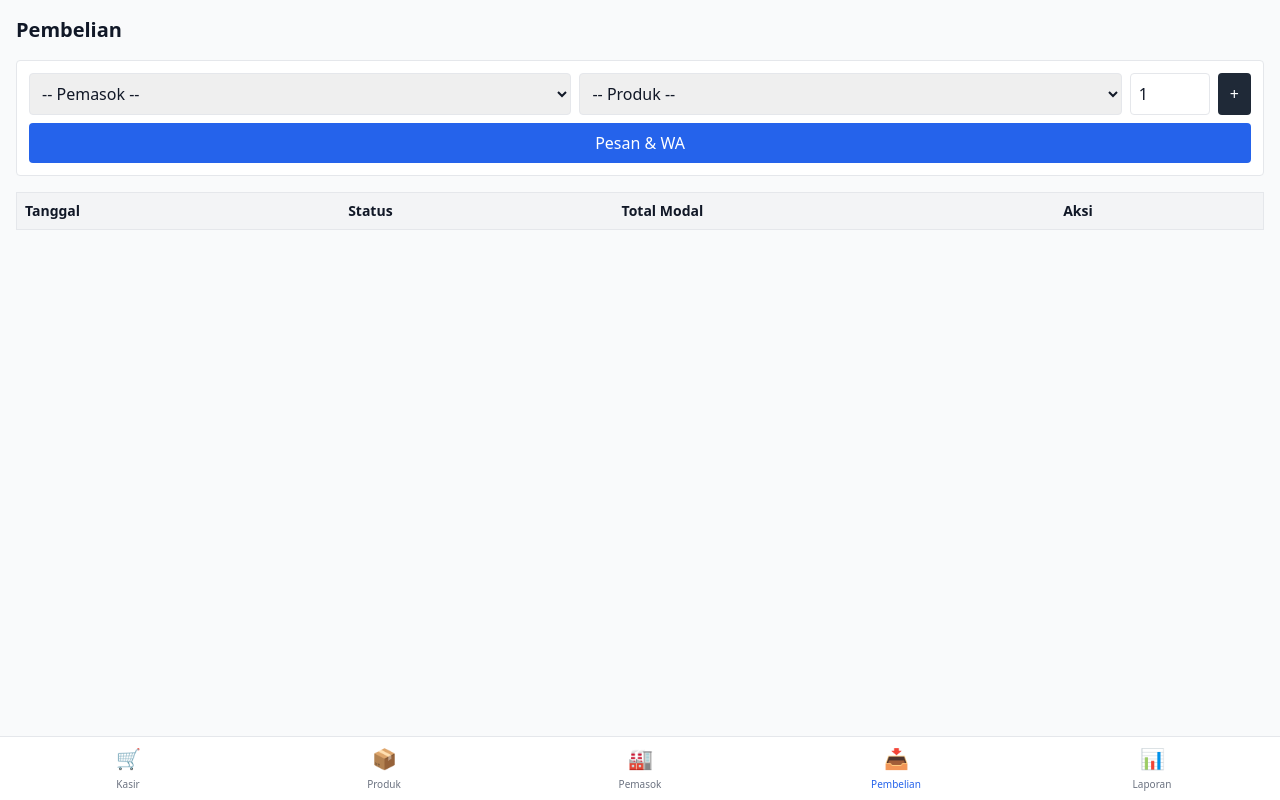
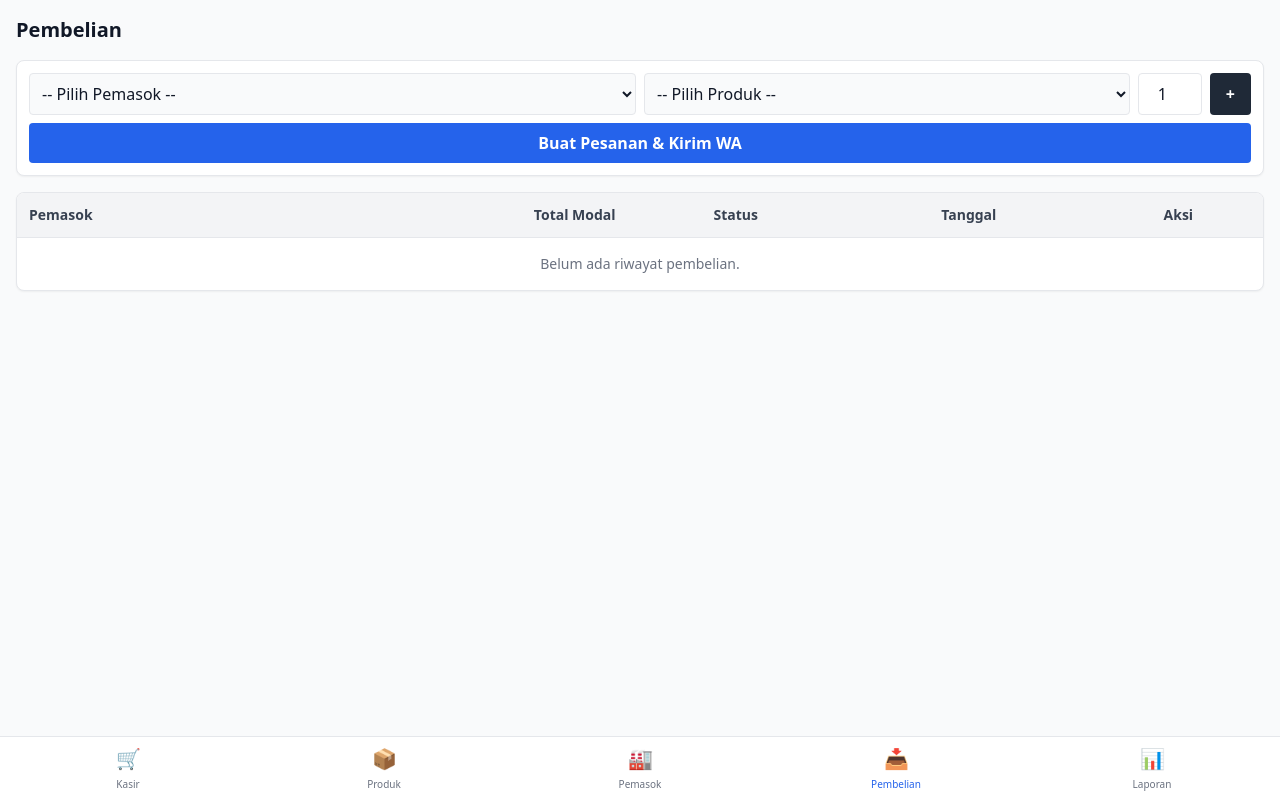
Before and after one commit to salmonranda1609/toko-offline, a Next.js app: page /pembelian in a window 1280 px wide. Built offline with nearby package versions, Linux system fonts and the light colour scheme.

Commit message:
pesan penjelasan update

```diff
--- a/app/pembelian/page.tsx
+++ b/app/pembelian/page.tsx
@@ -7,28 +7,42 @@ export default function PembelianPage() {
   const [products, setProducts] = useState<Product[]>([])
   const [purchases, setPurchases] = useState<Purchase[]>([])
 
+  // State Form Pesanan
   const [supplierId, setSupplierId] = useState('')
   const [productPick, setProductPick] = useState('')
   const [qty, setQty] = useState('1')
   const [draft, setDraft] = useState<{ product: Product, qty: number }[]>([])
   const [msg, setMsg] = useState('')
 
+  // State Modal Terima Barang
+  const [receiveData, setReceiveData] = useState<Purchase | null>(null)
+  const [costInputs, setCostInputs] = useState<Record<string, string>>({})
+
   async function load() {
     setSuppliers(await db.suppliers.toArray())
     setProducts(await db.products.toArray())
-    setPurchases(await db.purchases.reverse().toArray()) // Urutkan dari yg terbaru
+    const allPurchases = await db.purchases.toArray()
+    setPurchases(allPurchases.sort((a, b) => new Date(b.created_at).getTime() - new Date(a.created_at).getTime()))
   }
+
   useEffect(() => { load() }, [])
 
   function addItem() {
     const prod = products.find(x => x.id === productPick)
     if (!prod || Number(qty) <= 0) return
-    setDraft(prev => [...prev, { product: prod, qty: Number(qty) }])
-    setProductPick(''); setQty('1')
+
+    setDraft(prev => {
+      const found = prev.find(d => d.product.id === prod.id)
+      if (found) return prev.map(d => d.product.id === prod.id ? { ...d, qty: d.qty + Number(qty) } : d)
+      return [...prev, { product: prod, qty: Number(qty) }]
+    })
+
+    setProductPick('');
+    setQty('1')
   }
 
   async function submitOrder() {
-    if (!supplierId || !draft.length) return setMsg('Pilih pemasok dan item.')
+    if (!supplierId || !draft.length) return setMsg('Pilih pemasok dan minimal 1 item.')
 
     await db.purchases.add({
       id: crypto.randomUUID(),
@@ -36,7 +50,7 @@ export default function PembelianPage() {
       total: 0,
       status: 'sent',
       created_at: new Date().toISOString(),
-      items: draft.map(d => ({ product_id: d.product.id, qty: d.qty }))
+      items: draft.map(d => ({ product_id: d.product.id, name: d.product.name, qty: d.qty })) // Simpan nama barang juga
     })
 
     const sup = suppliers.find(s => s.id === supplierId)
@@ -47,77 +61,184 @@ export default function PembelianPage() {
       window.open(`https://wa.me/${wa}?text=${encodeURIComponent(text)}`, '_blank')
     }
 
-    setDraft([]); setSupplierId(''); setMsg('Pesanan dibuat!')
+    setDraft([]);
+    setSupplierId('');
+    setMsg('Pesanan dibuat & WA dibuka!')
     load()
   }
 
-  // Fungsi Terima Barang
-  async function handleReceive(p: Purchase) {
-    const input = prompt('Masukkan Harga Modal Total (Rp) untuk pesanan ini:')
-    if (!input) return
-    const totalCost = Number(input)
+  // Membuka Modal Input Harga
+  function openReceiveModal(p: Purchase) {
+    setReceiveData(p)
+    // Inisialisasi input kosong untuk tiap barang
+    const initialCosts: Record<string, string> = {}
+    p.items.forEach(item => { initialCosts[item.product_id] = '' })
+    setCostInputs(initialCosts)
+  }
+
+  // Menyimpan Harga Modal
+  async function handleSaveReceive() {
+    if (!receiveData) return
+
+    // Hitung total modal
+    let totalCost = 0
+    const costPerProduct: Record<string, number> = {}
+
+    for (const item of receiveData.items) {
+      const inputVal = Number(costInputs[item.product_id])
+      if (isNaN(inputVal) || inputVal <= 0) {
+        return alert('Harap isi semua harga modal dengan benar.')
+      }
+      totalCost += inputVal
+      costPerProduct[item.product_id] = inputVal
+    }
 
     await db.transaction('rw', db.products, db.purchases, async () => {
-      await db.purchases.update(p.id, { status: 'received', total: totalCost })
+      // 1. Update status pesanan
+      await db.purchases.update(receiveData.id, { status: 'received', total: totalCost })
 
-      // Bagi rata harga modal ke tiap barang (sementara)
-      const costPerItem = Math.floor(totalCost / p.items.length)
-
-      for (const item of p.items) {
+      // 2. Tambah stok produk & update harga modal per pcs
+      for (const item of receiveData.items) {
         const prod = await db.products.get(item.product_id)
         if (prod) {
+          const totalItemCost = costPerProduct[item.product_id]
+          const costPerPcs = totalItemCost / item.qty
+
           await db.products.update(item.product_id, {
             stock_qty: prod.stock_qty + item.qty,
-            cost: costPerItem / item.qty
+            cost: costPerPcs // Harga modal per pcs
           })
         }
       }
     })
+
+    setReceiveData(null)
     load()
   }
 
   return (
-    <div className="p-4 space-y-4">
+    <div className="p-4 space-y-4 relative">
       <h1 className="text-xl font-bold">Pembelian</h1>
 
-      <div className="bg-white p-3 border rounded space-y-2">
-        <div className="flex gap-2 flex-wrap">
-          <select className="border p-2 rounded flex-1" value={supplierId} onChange={e => setSupplierId(e.target.value)}>
-            <option value="">-- Pemasok --</option>
+      {/* FORM BUAT PESANAN */}
+      <div className="bg-white p-3 border rounded-lg shadow-sm space-y-2">
+        <div className="grid grid-cols-1 md:grid-cols-2 gap-2">
+          <select className="border p-2 rounded bg-gray-50" value={supplierId} onChange={e => setSupplierId(e.target.value)}>
+            <option value="">-- Pilih Pemasok --</option>
             {suppliers.map(s => <option key={s.id} value={s.id}>{s.name}</option>)}
           </select>
-          <select className="border p-2 rounded flex-1" value={productPick} onChange={e => setProductPick(e.target.value)}>
-            <option value="">-- Produk --</option>
+
+          <div className="flex gap-2">
+            <select className="border p-2 rounded bg-gray-50 flex-1" value={productPick} onChange={e => setProductPick(e.target.value)}>
+              <option value="">-- Pilih Produk --</option>
               {products.map(p => <option key={p.id} value={p.id}>{p.name}</option>)}
             </select>
-          <input type="number" className="border p-2 rounded w-20" value={qty} onChange={e => setQty(e.target.value)} />
-          <button onClick={addItem} className="bg-gray-800 text-white px-3 rounded">+</button>
+            <input type="number" className="border p-2 rounded w-16 text-center" value={qty} onChange={e => setQty(e.target.value)} />
+            <button onClick={addItem} className="bg-gray-800 text-white px-4 rounded font-bold">+</button>
+          </div>
         </div>
 
-        {draft.map((d, i) => <div key={i} className="text-sm">{d.product.name} - {d.qty} pcs</div>)}
+        {draft.length > 0 && (
+          <div className="bg-gray-50 p-2 rounded text-sm mb-2">
+            {draft.map((d, i) => <div key={i}>{d.product.name} - {d.qty} pcs</div>)}
+          </div>
+        )}
 
-        <button onClick={submitOrder} className="bg-blue-600 text-white px-4 py-2 rounded w-full">Pesan & WA</button>
+        <button onClick={submitOrder} className="bg-blue-600 text-white px-4 py-2 rounded w-full font-semibold">
+          Buat Pesanan & Kirim WA
+        </button>
         {msg && <p className="text-blue-600 text-sm">{msg}</p>}
       </div>
 
-      <table className="w-full bg-white border text-sm">
-        <thead><tr className="bg-gray-100 text-left"><th className="p-2">Tanggal</th><th className="p-2">Status</th><th className="p-2">Total Modal</th><th className="p-2">Aksi</th></tr></thead>
+      {/* TABEL RIWAYAT PEMBELIAN */}
+      <div className="bg-white border rounded-lg overflow-hidden shadow-sm">
+        <table className="w-full text-sm">
+          <thead>
+            <tr className="bg-gray-100 text-left text-gray-700 font-bold border-b">
+              <th className="p-3">Pemasok</th>
+              <th className="p-3 text-right">Total Modal</th>
+              <th className="p-3 text-center">Status</th>
+              <th className="p-3 text-center">Tanggal</th>
+              <th className="p-3 text-center">Aksi</th>
+            </tr>
+          </thead>
           <tbody>
             {purchases.map(p => {
               const sup = suppliers.find(s => s.id === p.supplier_id)
               return (
-              <tr key={p.id} className="border-t">
-                <td className="p-2">{new Date(p.created_at).toLocaleDateString('id-ID')}</td>
-                <td className="p-2">{sup?.name || 'Pemasok'} ({p.status})</td>
-                <td className="p-2">{p.total ? 'Rp ' + p.total.toLocaleString() : '-'}</td>
-                <td className="p-2">
-                  {p.status === 'sent' && <button onClick={() => handleReceive(p)} className="text-green-600 font-bold text-xs">Terima</button>}
+                <tr key={p.id} className="border-b last:border-0 hover:bg-gray-50">
+                  <td className="p-3">{sup?.name || 'Pemasok'}</td>
+                  <td className="p-3 text-right">
+                    {p.total > 0 ? `Rp ${p.total.toLocaleString()}` : '-'}
+                  </td>
+                  <td className="p-3 text-center">
+                    <span className={`px-2 py-1 rounded text-xs font-semibold ${
+                      p.status === 'received' ? 'bg-green-100 text-green-700' : 'bg-yellow-100 text-yellow-700'
+                    }`}>
+                      {p.status}
+                    </span>
+                  </td>
+                  <td className="p-3 text-center whitespace-nowrap">
+                    {new Date(p.created_at).toLocaleDateString('id-ID')}
+                  </td>
+                  <td className="p-3 text-center">
+                    {p.status === 'sent' && (
+                      <button
+                        onClick={() => openReceiveModal(p)}
+                        className="text-green-600 font-bold text-xs hover:underline"
+                      >
+                        terima
+                      </button>
+                    )}
                   </td>
                 </tr>
               )
             })}
+            {purchases.length === 0 && (
+              <tr><td colSpan={5} className="p-4 text-center text-gray-500">Belum ada riwayat pembelian.</td></tr>
+            )}
           </tbody>
         </table>
       </div>
+
+      {/* MODAL INPUT HARGA MODAL */}
+      {receiveData && (
+        <div className="fixed inset-0 bg-black bg-opacity-50 flex items-center justify-center p-4 z-50">
+          <div className="bg-white rounded-lg p-4 w-full max-w-sm space-y-4 shadow-xl">
+            <h2 className="font-bold text-lg">Penerimaan Barang</h2>
+            <p className="text-sm text-gray-600">Masukkan total harga modal sesuai nota supplier untuk masing-masing barang.</p>
+
+            <div className="space-y-3 max-h-60 overflow-y-auto">
+              {receiveData.items.map((item) => (
+                <div key={item.product_id} className="flex flex-col gap-1 border-b pb-2">
+                  <label className="text-sm font-medium">
+                    {item.name} <span className="text-gray-500 font-normal">({item.qty} pcs)</span>
+                  </label>
+                  <div className="flex items-center gap-2">
+                    <span className="text-sm">Rp</span>
+                    <input
+                      type="number"
+                      className="border p-2 rounded flex-1"
+                      placeholder={`Harga ${item.qty} pcs`}
+                      value={costInputs[item.product_id] || ''}
+                      onChange={(e) => setCostInputs({ ...costInputs, [item.product_id]: e.target.value })}
+                    />
+                  </div>
+                </div>
+              ))}
+            </div>
+
+            <div className="flex gap-2 justify-end pt-2">
+              <button onClick={() => setReceiveData(null)} className="px-4 py-2 text-gray-600 border rounded hover:bg-gray-50">
+                Batal
+              </button>
+              <button onClick={handleSaveReceive} className="px-4 py-2 bg-green-600 text-white rounded hover:bg-green-700 font-semibold">
+                Simpan & Tambah Stok
+              </button>
+            </div>
+          </div>
+        </div>
+      )}
+    </div>
   )
 }
```
Lines whose indentation alone changed are shown as unchanged.
